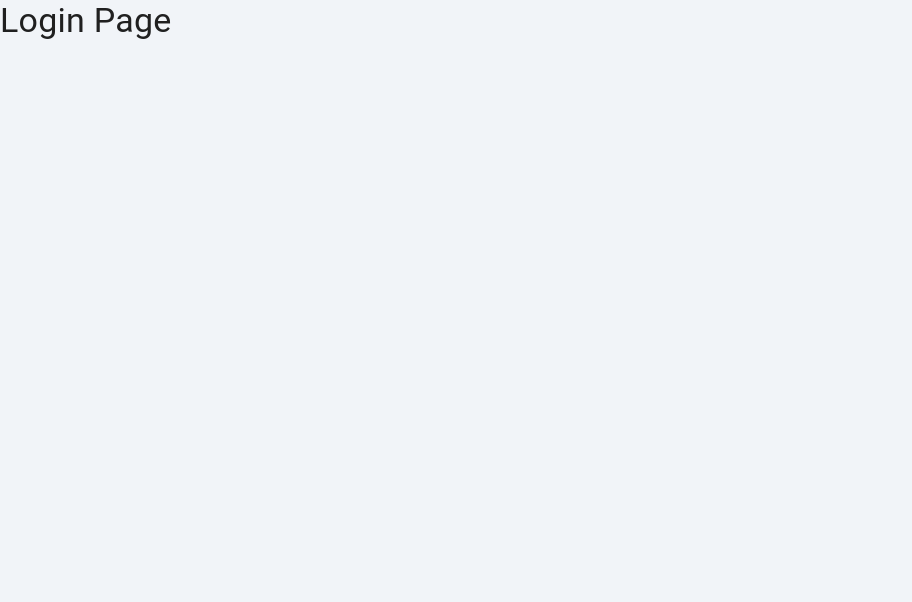
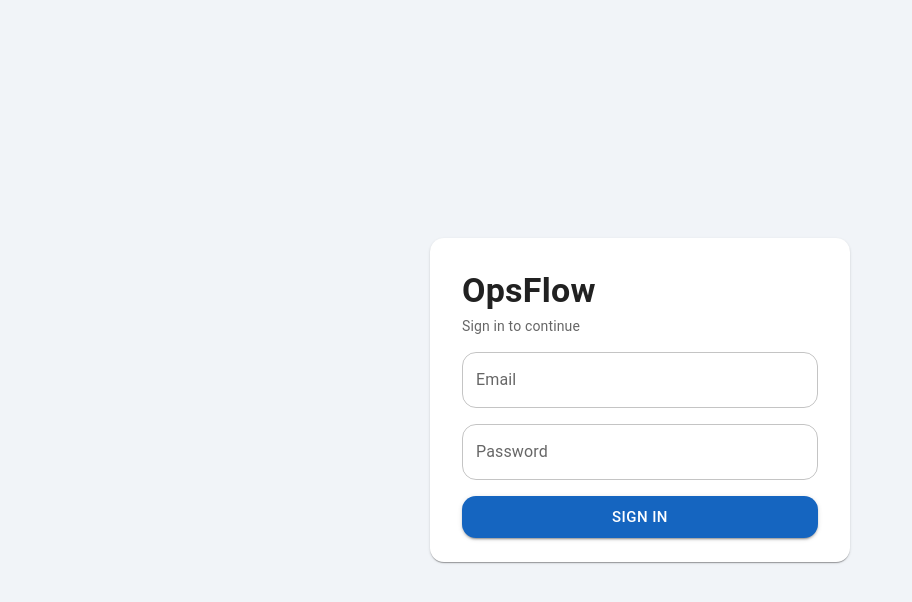
Before and after one commit to sdf1444/Opsflow, a React (Vite) app in the folder frontend/: page /login in a window 1280 px wide. Shown: the top 602 px of the page, without its empty margins (0-912 px from the left). Built offline with nearby package versions, Linux system fonts and the light colour scheme; no server answers.

Commit message:
feat(frontend): add authentication flow

```diff
--- a/frontend/src/components/ProtectedRoute.tsx
+++ b/frontend/src/components/ProtectedRoute.tsx
@@ -1,9 +1,25 @@
 import { Navigate } from "react-router-dom";
 import type { PropsWithChildren } from "react";
-import { useAuth } from "../contexts/useAuth";
+import { Box, CircularProgress } from "@mui/material";
+import { useAuth } from "../features/auth/useAuth";
 
 export default function ProtectedRoute({ children }: PropsWithChildren) {
-  const { isAuthenticated } = useAuth();
+  const { isAuthenticated, loading } = useAuth();
+
+  if (loading) {
+    return (
+      <Box
+        sx={{
+          minHeight: "100vh",
+          display: "grid",
+          placeItems: "center",
+          bgcolor: "background.default",
+        }}
+      >
+        <CircularProgress />
+      </Box>
+    );
+  }
 
   if (!isAuthenticated) {
     return <Navigate to="/login" replace />;
--- /dev/null
+++ b/frontend/src/features/auth/authContext.tsx
@@ -0,0 +1,97 @@
+import {
+  createContext,
+  useCallback,
+  useEffect,
+  useMemo,
+  useState,
+  type PropsWithChildren,
+} from "react";
+import { useNavigate } from "react-router-dom";
+import { clearAccessToken, getAccessToken, setAccessToken } from "../../api/authToken";
+import { getCurrentUser } from "./authApi";
+import type { CurrentUserResponse } from "./authTypes";
+
+type AuthContextValue = {
+  user: CurrentUserResponse | null;
+  token: string | null;
+  login: (nextToken: string, nextUser: CurrentUserResponse) => void;
+  logout: () => void;
+  isAuthenticated: boolean;
+  loading: boolean;
+};
+
+const AuthContext = createContext<AuthContextValue | undefined>(undefined);
+
+export function AuthProvider({ children }: PropsWithChildren) {
+  const [token, setToken] = useState<string | null>(null);
+  const [user, setUser] = useState<CurrentUserResponse | null>(null);
+  const [loading, setLoading] = useState(true);
+  const navigate = useNavigate();
+
+  useEffect(() => {
+    const existingToken = getAccessToken();
+    if (!existingToken) {
+      setLoading(false);
+      return;
+    }
+
+    let isMounted = true;
+    setToken(existingToken);
+
+    getCurrentUser()
+      .then((currentUser) => {
+        if (!isMounted) {
+          return;
+        }
+
+        setUser(currentUser);
+      })
+      .catch(() => {
+        if (!isMounted) {
+          return;
+        }
+
+        clearAccessToken();
+        setToken(null);
+        setUser(null);
+      })
+      .finally(() => {
+        if (isMounted) {
+          setLoading(false);
+        }
+      });
+
+    return () => {
+      isMounted = false;
+    };
+  }, []);
+
+  const login = useCallback((nextToken: string, nextUser: CurrentUserResponse) => {
+    setAccessToken(nextToken);
+    setToken(nextToken);
+    setUser(nextUser);
+  }, []);
+
+  const logout = useCallback(() => {
+    clearAccessToken();
+    setToken(null);
+    setUser(null);
+    navigate("/login", { replace: true });
+  }, [navigate]);
+
+  const value = useMemo<AuthContextValue>(
+    () => ({
+      user,
+      token,
+      login,
+      logout,
+      isAuthenticated: Boolean(token && user),
+      loading,
+    }),
+    [user, token, login, logout, loading],
+  );
+
+  return <AuthContext.Provider value={value}>{children}</AuthContext.Provider>;
+}
+
+export { AuthContext };
--- /dev/null
+++ b/frontend/src/features/auth/loginSchema.ts
@@ -0,0 +1,8 @@
+import { z } from "zod";
+
+export const loginSchema = z.object({
+  email: z.string().email("Please enter a valid email address"),
+  password: z.string().min(1, "Password is required"),
+});
+
+export type LoginForm = z.infer<typeof loginSchema>;
--- /dev/null
+++ b/frontend/src/features/auth/useAuth.ts
@@ -0,0 +1,11 @@
+import { useContext } from "react";
+import { AuthContext } from "./authContext";
+
+export function useAuth() {
+  const context = useContext(AuthContext);
+  if (!context) {
+    throw new Error("useAuth must be used within AuthProvider");
+  }
+
+  return context;
+}
--- /dev/null
+++ b/frontend/src/features/auth/useLogin.ts
@@ -0,0 +1,62 @@
+import { useMutation } from "@tanstack/react-query";
+import { useNavigate } from "react-router-dom";
+import { clearAccessToken, setAccessToken } from "../../api/authToken";
+import { toApiError, type ApiError } from "../../api/apiError";
+import { getCurrentUser, login as loginRequest } from "./authApi";
+import type { CurrentUserResponse, LoginRequest } from "./authTypes";
+import { useAuth } from "./useAuth";
+
+type LoginResult = {
+  token: string;
+  user: CurrentUserResponse;
+};
+
+function mapLoginError(error: unknown): ApiError {
+  const apiError = toApiError(error);
+
+  if (apiError.status === 401) {
+    return {
+      ...apiError,
+      message: "Invalid email or password.",
+    };
+  }
+
+  if (!apiError.status) {
+    return {
+      ...apiError,
+      message: "Unable to connect to server.",
+    };
+  }
+
+  return apiError;
+}
+
+export function useLogin() {
+  const navigate = useNavigate();
+  const { login } = useAuth();
+
+  return useMutation<LoginResult, ApiError, LoginRequest>({
+    mutationFn: async (request) => {
+      const response = await loginRequest(request);
+      setAccessToken(response.token);
+
+      try {
+        const currentUser = await getCurrentUser();
+        return {
+          token: response.token,
+          user: currentUser,
+        };
+      } catch (error) {
+        clearAccessToken();
+        throw mapLoginError(error);
+      }
+    },
+    onSuccess: (result) => {
+      login(result.token, result.user);
+      navigate("/dashboard", { replace: true });
+    },
+    onError: () => {
+      clearAccessToken();
+    },
+  });
+}
--- a/frontend/src/layouts/MainLayout.tsx
+++ b/frontend/src/layouts/MainLayout.tsx
@@ -1,6 +1,7 @@
 import {
   AppBar,
   Box,
+  Button,
   Drawer,
   List,
   ListItemButton,
@@ -9,10 +10,13 @@ import {
   Typography,
 } from "@mui/material";
 import { Link as RouterLink, Outlet } from "react-router-dom";
+import { useAuth } from "../features/auth/useAuth";
 
 const drawerWidth = 240;
 
 export default function MainLayout() {
+  const { logout } = useAuth();
+
   return (
     <Box sx={{ display: "flex", minHeight: "100vh", bgcolor: "background.default" }}>
       <AppBar
@@ -25,6 +29,10 @@ export default function MainLayout() {
           <Typography variant="h6" sx={{ fontWeight: 700 }}>
             OpsFlow
           </Typography>
+          <Box sx={{ flexGrow: 1 }} />
+          <Button color="inherit" onClick={logout}>
+            Logout
+          </Button>
         </Toolbar>
       </AppBar>
 
--- a/frontend/src/main.tsx
+++ b/frontend/src/main.tsx
@@ -5,7 +5,7 @@ import { BrowserRouter } from "react-router-dom";
 import { CssBaseline, ThemeProvider } from "@mui/material";
 import App from "./App";
 import { queryClient } from "./app/queryClient";
-import { AuthProvider } from "./contexts/AuthContext";
+import { AuthProvider } from "./features/auth/authContext";
 import { theme } from "./styles/theme";
 import "./index.css";
 
--- a/frontend/src/pages/LoginPage.tsx
+++ b/frontend/src/pages/LoginPage.tsx
@@ -1,5 +1,122 @@
-import { Typography } from "@mui/material";
+import {
+  Alert,
+  Box,
+  Button,
+  Card,
+  CardContent,
+  CircularProgress,
+  Stack,
+  TextField,
+  Typography,
+} from "@mui/material";
+import { zodResolver } from "@hookform/resolvers/zod";
+import { Navigate } from "react-router-dom";
+import { Controller, useForm } from "react-hook-form";
+import { loginSchema, type LoginForm } from "../features/auth/loginSchema";
+import { useAuth } from "../features/auth/useAuth";
+import { useLogin } from "../features/auth/useLogin";
 
 export default function LoginPage() {
-  return <Typography variant="h4">Login Page</Typography>;
+  const { isAuthenticated, loading } = useAuth();
+  const loginMutation = useLogin();
+
+  const { control, handleSubmit } = useForm<LoginForm>({
+    resolver: zodResolver(loginSchema),
+    defaultValues: {
+      email: "",
+      password: "",
+    },
+  });
+
+  if (loading) {
+    return (
+      <Box
+        sx={{
+          minHeight: "100vh",
+          display: "grid",
+          placeItems: "center",
+          bgcolor: "background.default",
+        }}
+      >
+        <CircularProgress />
+      </Box>
+    );
+  }
+
+  if (isAuthenticated) {
+    return <Navigate to="/dashboard" replace />;
+  }
+
+  const onSubmit = handleSubmit((values) => {
+    loginMutation.mutate(values);
+  });
+
+  const isBusy = loginMutation.isPending;
+
+  return (
+    <Box
+      sx={{
+        minHeight: "100vh",
+        display: "grid",
+        placeItems: "center",
+        px: 2,
+        bgcolor: "background.default",
+      }}
+    >
+      <Card sx={{ width: "100%", maxWidth: 420 }}>
+        <CardContent sx={{ p: 4 }}>
+          <Stack component="form" spacing={2} onSubmit={onSubmit} noValidate>
+            <Box>
+              <Typography variant="h4" sx={{ fontWeight: 700 }}>
+                OpsFlow
+              </Typography>
+              <Typography variant="body2" color="text.secondary" sx={{ mt: 0.5 }}>
+                Sign in to continue
+              </Typography>
+            </Box>
+
+            <Controller
+              name="email"
+              control={control}
+              render={({ field, fieldState }) => (
+                <TextField
+                  {...field}
+                  type="email"
+                  label="Email"
+                  autoComplete="email"
+                  disabled={isBusy}
+                  error={Boolean(fieldState.error)}
+                  helperText={fieldState.error?.message}
+                  fullWidth
+                />
+              )}
+            />
+
+            <Controller
+              name="password"
+              control={control}
+              render={({ field, fieldState }) => (
+                <TextField
+                  {...field}
+                  type="password"
+                  label="Password"
+                  autoComplete="current-password"
+                  disabled={isBusy}
+                  error={Boolean(fieldState.error)}
+                  helperText={fieldState.error?.message}
+                  fullWidth
+                />
+              )}
+            />
+
+            {loginMutation.error ? <Alert severity="error">{loginMutation.error.message}</Alert> : null}
+
+            <Button type="submit" variant="contained" size="large" disabled={isBusy} fullWidth>
+              {isBusy ? "Signing in..." : "Sign In"}
+            </Button>
+          </Stack>
+        </CardContent>
+      </Card>
+    </Box>
+  );
 }
--- a/frontend/src/routes/AppRouter.tsx
+++ b/frontend/src/routes/AppRouter.tsx
@@ -14,41 +14,19 @@ export default function AppRouter() {
     <Routes>
       <Route path="/login" element={<LoginPage />} />
 
-      <Route element={<MainLayout />}>
+      <Route
+        element={(
+          <ProtectedRoute>
+            <MainLayout />
+          </ProtectedRoute>
+        )}
+      >
         <Route path="/" element={<Navigate to="/dashboard" replace />} />
         <Route path="/dashboard" element={<DashboardPage />} />
-        <Route
-          path="/requests"
-          element={
-            <ProtectedRoute>
-              <RequestsPage />
-            </ProtectedRoute>
-          }
-        />
-        <Route
-          path="/requests/:id"
-          element={
-            <ProtectedRoute>
-              <RequestDetailPage />
-            </ProtectedRoute>
-          }
-        />
-        <Route
-          path="/approvals"
-          element={
-            <ProtectedRoute>
-              <ApprovalsPage />
-            </ProtectedRoute>
-          }
-        />
-        <Route
-          path="/profile"
-          element={
-            <ProtectedRoute>
-              <ProfilePage />
-            </ProtectedRoute>
-          }
-        />
+        <Route path="/requests" element={<RequestsPage />} />
+        <Route path="/requests/:id" element={<RequestDetailPage />} />
+        <Route path="/approvals" element={<ApprovalsPage />} />
+        <Route path="/profile" element={<ProfilePage />} />
       </Route>
 
       <Route path="*" element={<NotFoundPage />} />
```
